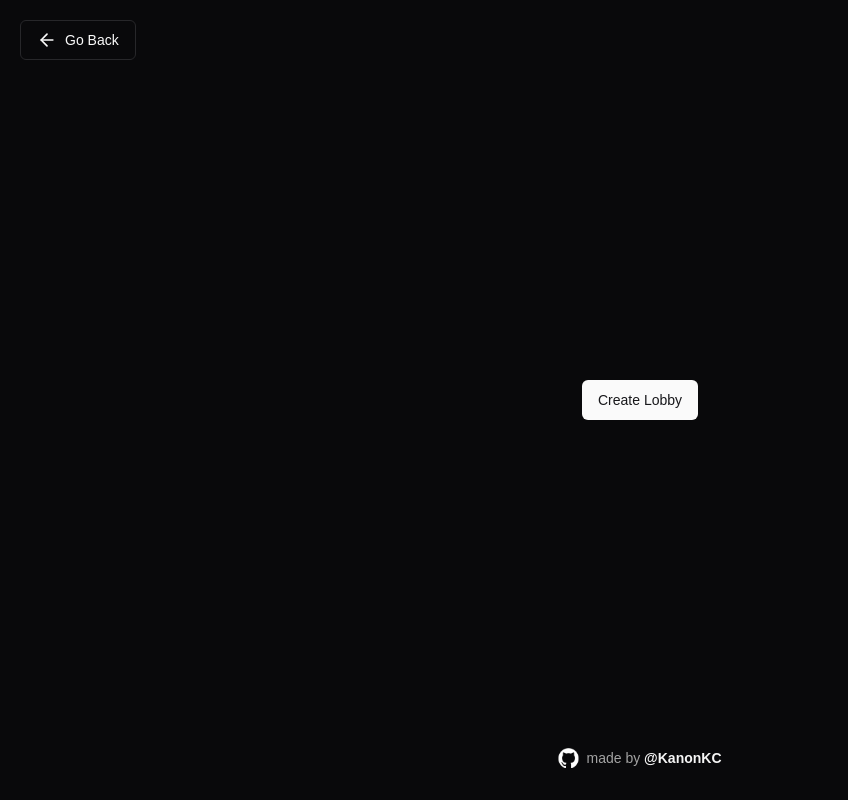
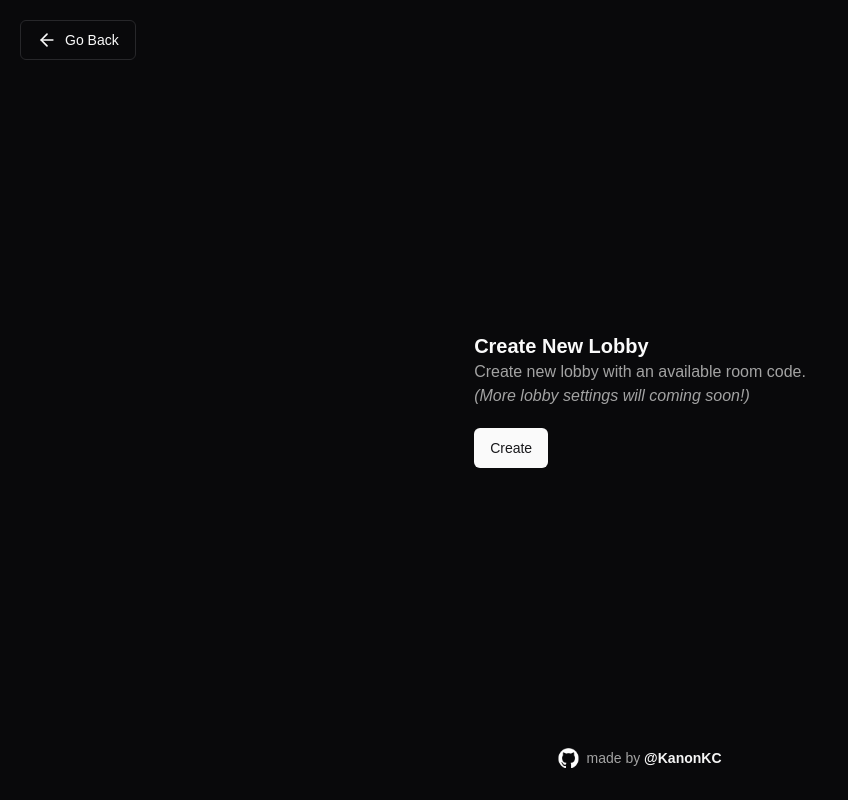
Before and after one commit to KanonKC/TurnUp-Frontend, a React (Vite) app: page /create in a window 1280 px wide. Shown: the whole page, without its empty margins (0-848 px from the left). Built offline with nearby package versions, Linux system fonts and the light colour scheme; no server answers; a web font is replaced by a local one.

Commit message:
Improve UI on CreateLobby

```diff
--- a/src/views/CreateLobby.tsx
+++ b/src/views/CreateLobby.tsx
@@ -1,31 +1,50 @@
-import { Button } from '@/components/ui/button'
-import CenterContainer from '@/layouts/CenterContainer'
-import { PlaylistService } from '@/services/apis/Playlist.service'
-import { useNavigate } from 'react-router-dom'
+import { Button } from "@/components/ui/button";
+import CenterContainer from "@/layouts/CenterContainer";
+import { PlaylistService } from "@/services/apis/Playlist.service";
+import { Loader2 } from "lucide-react";
+import { useState } from "react";
+import { useNavigate } from "react-router-dom";
 
 const CreateLobby = () => {
-
-    const navigate = useNavigate()
+	const navigate = useNavigate();
+	const [isLoading, setIsLoading] = useState(false);
 	const handleCreateLobby = async () => {
-
-
 		// Random between 0 - 999999
-        let randomId = Math.floor(Math.random() * 1000000).toString()
+		let randomId = Math.floor(Math.random() * 1000000).toString();
 
 		while (randomId.length < 6) {
-            randomId = "0" + randomId
+			randomId = "0" + randomId;
 		}
 
+		setIsLoading(true);
 		PlaylistService.create(randomId).then((response) => {
-            navigate(`/${response.data.id}/player`)
-        })
-    }
+			navigate(`/${response.data.id}/player`);
+			setIsLoading(false);
+		});
+	};
 
 	return (
 		<CenterContainer>
-        <Button onClick={handleCreateLobby}>Create Lobby</Button>
+			<div className="mx-10">
+				<div className="font-bold text-xl ">Create New Lobby</div>
+
+				<div>
+					<div className="text-neutral-400 text-base">
+						Create new lobby with an available room code.
+					</div>
+					<div className="text-neutral-400 text-base italic">
+						(More lobby settings will coming soon!)
+					</div>
+				</div>
+				<div className="mt-5 flex justify-center md:justify-start">
+					<Button disabled={isLoading} onClick={handleCreateLobby}>
+						{isLoading && <Loader2 className="animate-spin mr-2" />}
+						Create
+					</Button>
+				</div>
+			</div>
 		</CenterContainer>
-  )
-}
+	);
+};
 
-export default CreateLobby
+export default CreateLobby;
```
Lines whose indentation alone changed are shown as unchanged.
